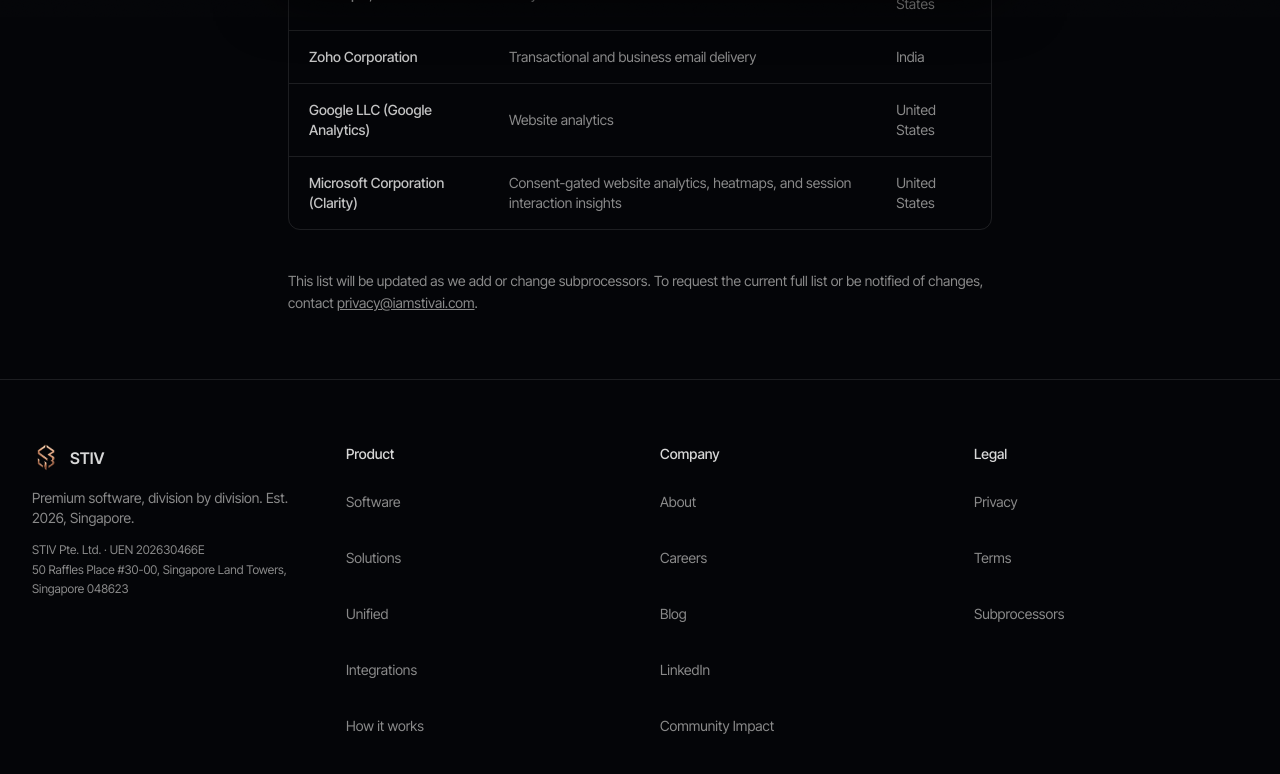
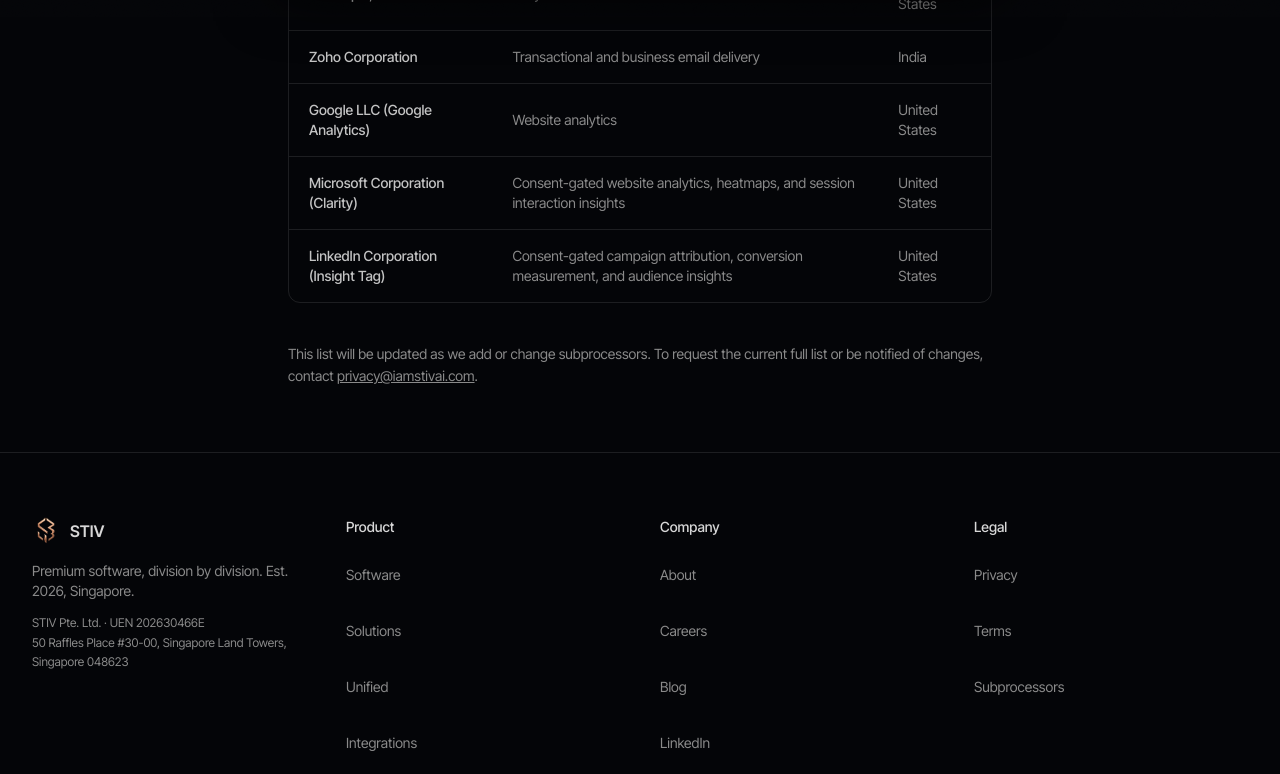
Before and after one commit to Jaby24-dtk/stiv-website, a Next.js app: page /subprocessors in a window 1280 px wide. Shown: the part 783-1557 px from the top of the page. Built offline with nearby package versions, Linux system fonts and the light colour scheme; no server answers.

Commit message:
Add LinkedIn Insight Tag disclosure

```diff
--- a/app/subprocessors/page.tsx
+++ b/app/subprocessors/page.tsx
@@ -44,6 +44,12 @@
     name: "Microsoft Corporation (Clarity)",
     purpose:
       "Consent-gated website analytics, heatmaps, and session interaction insights",
+    location: "United States",
+  },
+  {
+    name: "LinkedIn Corporation (Insight Tag)",
+    purpose:
+      "Consent-gated campaign attribution, conversion measurement, and audience insights",
     location: "United States",
   },
 ];
```
